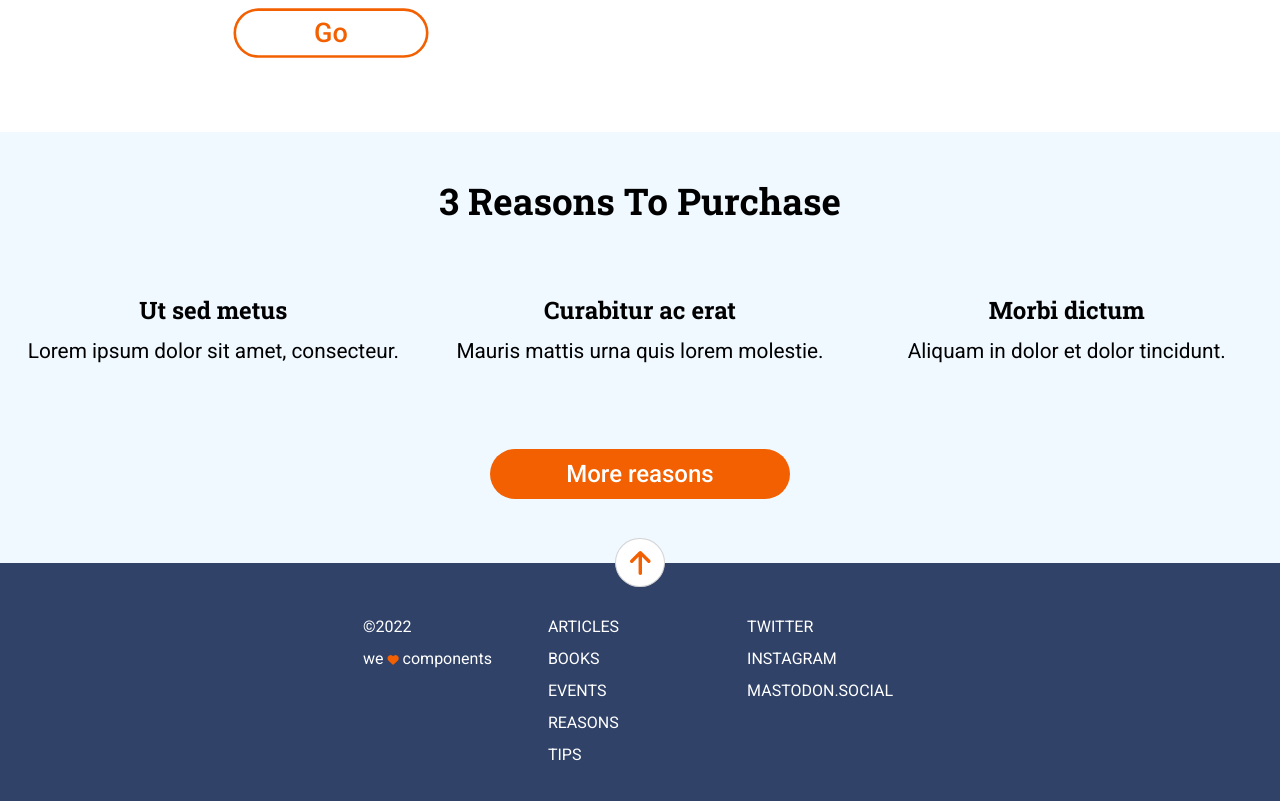
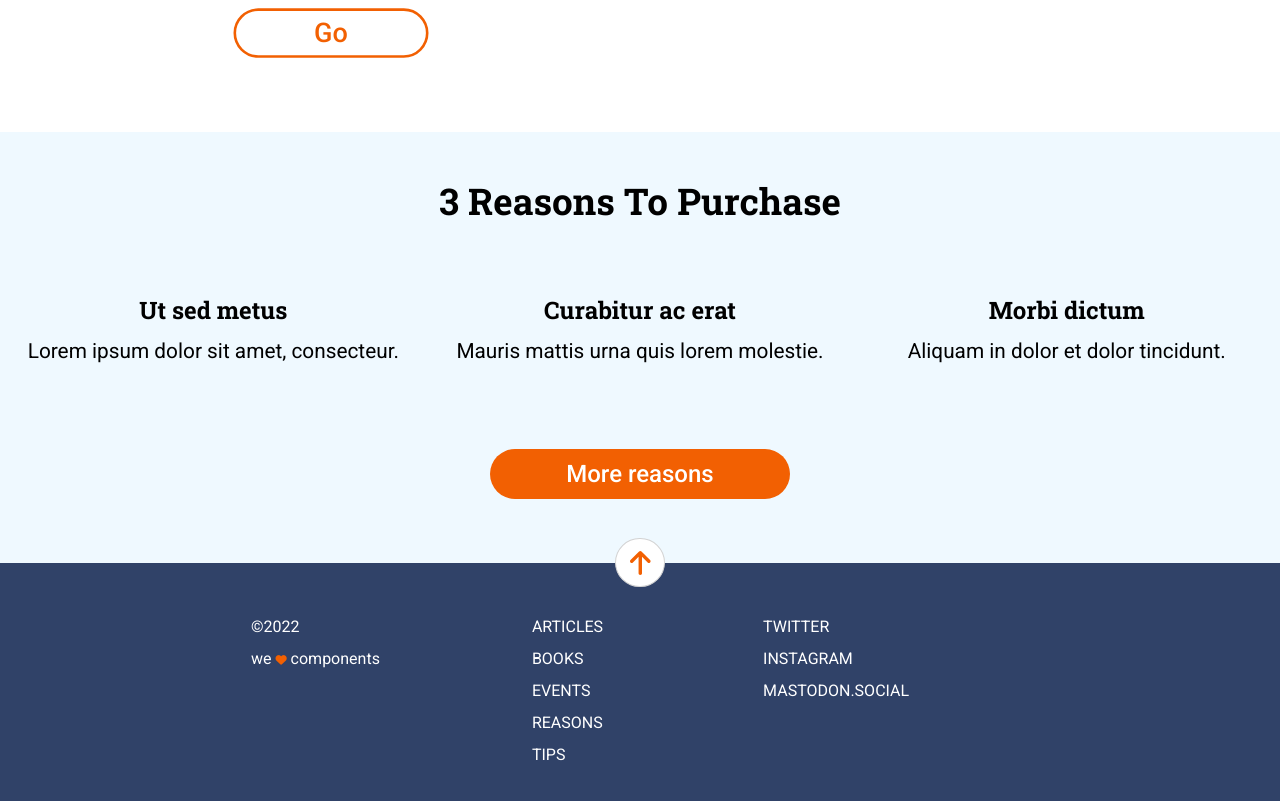
Before and after one commit to Calpurniax/modulo-1-evaluacion-final, a website: page docs/index.html in a window 1280 px wide. Shown: the part 1128-1929 px from the top of the page. Drawn offline with nearby package versions, Linux system fonts and the light colour scheme; files that its build step writes are made by us from their sources.

Commit message:
fix footer desktop position

```diff
--- a/src/scss/layout/_footer.scss
+++ b/src/scss/layout/_footer.scss
@@ -29,7 +29,7 @@
             justify-content: space-around;
             @media all and (min-width: 1200px){
                 width: auto;
-                gap: 7rem;
+                gap: 9rem;
             }
         }
         &--web {
@@ -55,7 +55,7 @@
         }
         @media all and (min-width: 1200px){
             position: relative;
-            right:3rem;
+            right: 9rem;
         }
         &--heart {
             color: $orangecolor;
```
